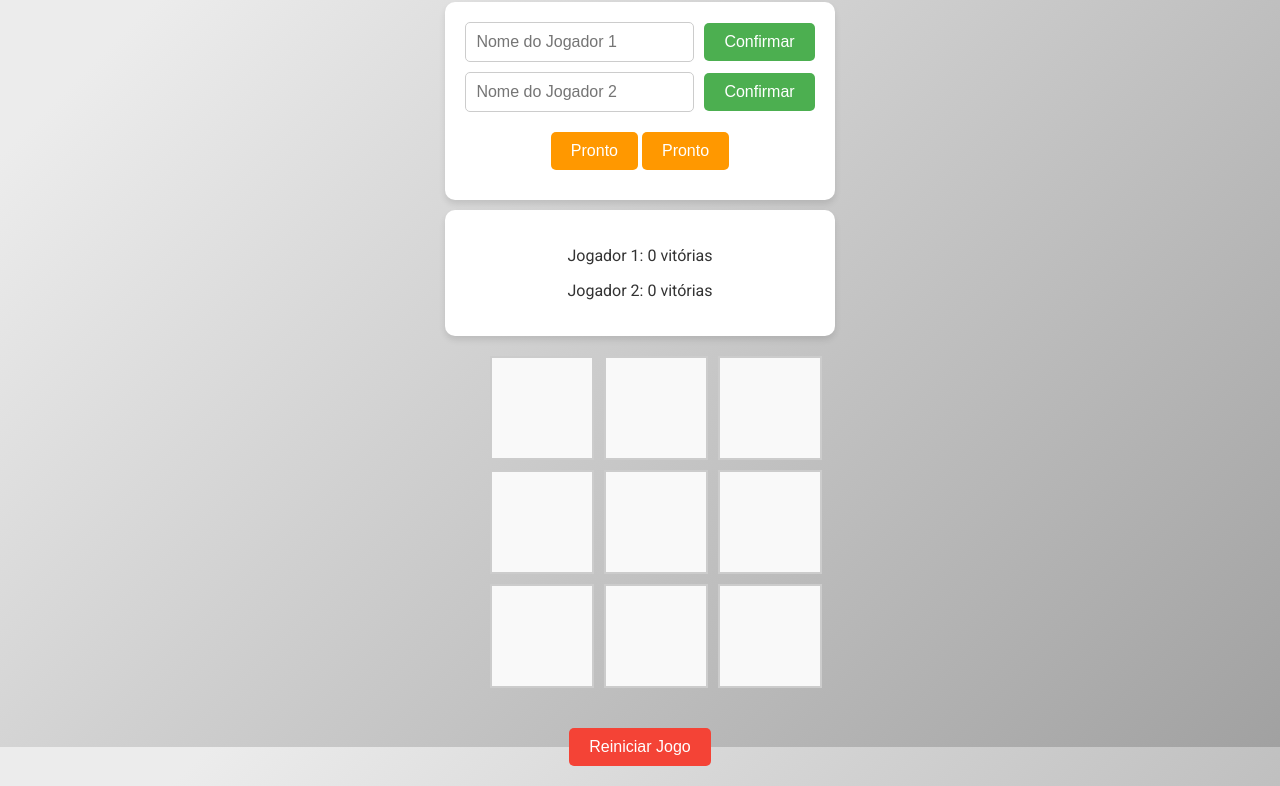
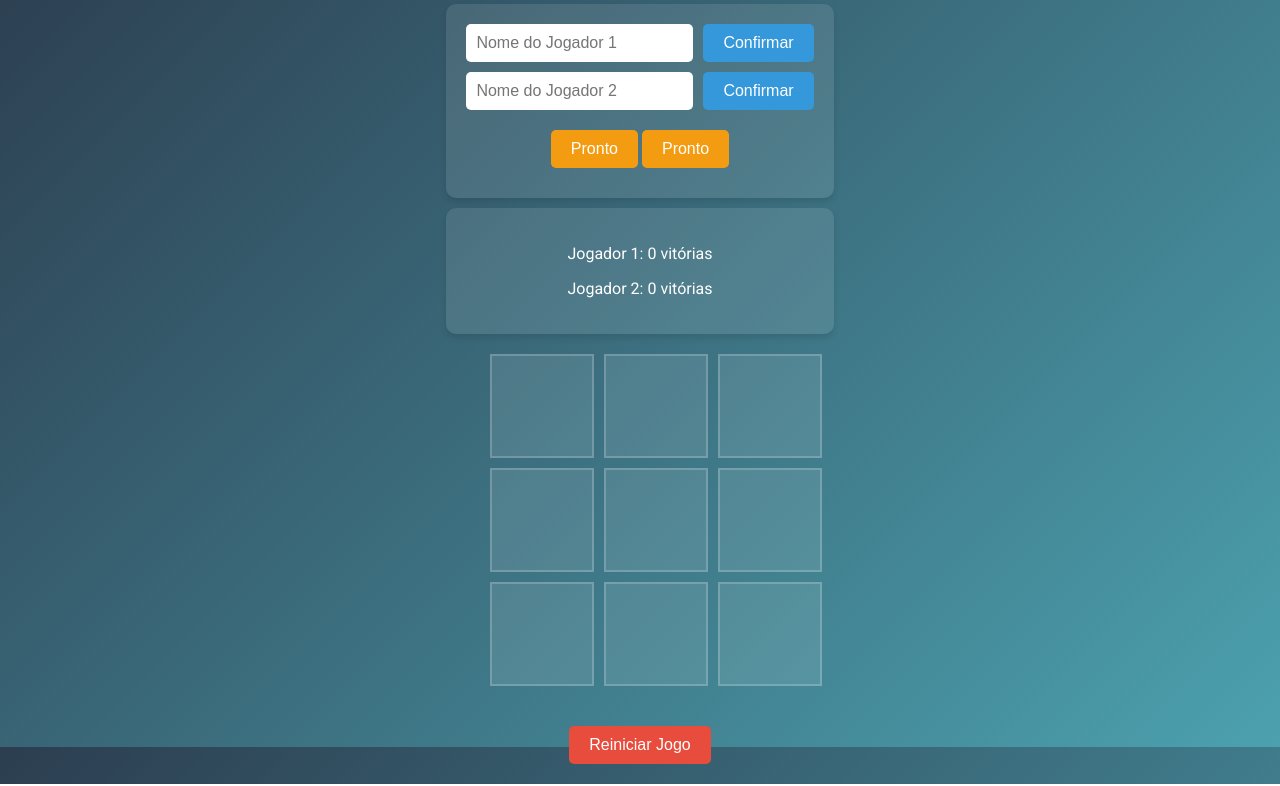
Before and after one commit to vsserra/jogodavelha, a website: page public/index.html in a window 1280 px wide. Shown: the part 53-839 px from the top of the page. Drawn offline with nearby package versions, Linux system fonts and the light colour scheme; no server answers.

Commit message:
Update styles.css

```diff
--- a/public/styles.css
+++ b/public/styles.css
@@ -3,24 +3,24 @@ body {
     justify-content: center;
     align-items: center;
     height: 100vh;
-    background: linear-gradient(135deg, #ececec 10%, #a1a1a1 100%);
+    background: linear-gradient(135deg, #2c3e50 0%, #4ca1af 100%);
     margin: 0;
     font-family: 'Roboto', sans-serif;
 }
 
 #game {
     text-align: center;
-    color: #333;
+    color: #fff;
 }
 
 h1 {
     font-size: 2.5em;
     margin-bottom: 0.5em;
-    color: #333;
+    color: #ecf0f1;
 }
 
 .card {
-    background: #fff;
+    background: rgba(255, 255, 255, 0.1);
     border-radius: 10px;
     padding: 20px;
     margin: 10px;
@@ -38,7 +38,7 @@ h1 {
     flex: 1;
     padding: 10px;
     margin-right: 10px;
-    border: 1px solid #ccc;
+    border: none;
     border-radius: 5px;
     font-size: 1em;
     outline: none;
@@ -46,14 +46,14 @@ h1 {
 }
 
 .player-input input:focus {
-    box-shadow: 0 0 10px rgba(0, 0, 0, 0.1);
+    box-shadow: 0 0 10px rgba(255, 255, 255, 0.8);
 }
 
 .player-input button {
     padding: 10px 20px;
     border: none;
     border-radius: 5px;
-    background: #4CAF50;
+    background: #3498db;
     color: #fff;
     cursor: pointer;
     font-size: 1em;
@@ -61,14 +61,14 @@ h1 {
 }
 
 .player-input button:hover {
-    background: #45a049;
+    background: #2980b9;
 }
 
 .ready-btn {
     padding: 10px 20px;
     border: none;
     border-radius: 5px;
-    background: #ff9800;
+    background: #f39c12;
     color: #fff;
     cursor: pointer;
     font-size: 1em;
@@ -77,7 +77,7 @@ h1 {
 }
 
 .ready-btn:hover {
-    background: #fb8c00;
+    background: #e67e22;
 }
 
 .countdown {
@@ -85,7 +85,7 @@ h1 {
     margin: 20px 0;
     display: none;
     animation: countdown 1s infinite;
-    color: #333;
+    color: #ecf0f1;
 }
 
 @keyframes countdown {
@@ -105,18 +105,19 @@ h1 {
 .cell {
     width: 100px;
     height: 100px;
-    background-color: #f9f9f9;
-    border: 2px solid #ccc;
+    background-color: rgba(255, 255, 255, 0.1);
+    border: 2px solid rgba(255, 255, 255, 0.2);
     display: flex;
     justify-content: center;
     align-items: center;
     font-size: 2em;
     cursor: pointer;
     transition: background 0.3s, transform 0.3s;
+    color: #ecf0f1;
 }
 
 .cell:hover {
-    background-color: #e0e0e0;
+    background-color: rgba(255, 255, 255, 0.3);
     transform: scale(1.1);
 }
 
@@ -124,7 +125,7 @@ h1 {
     padding: 10px 20px;
     border: none;
     border-radius: 5px;
-    background: #f44336;
+    background: #e74c3c;
     color: #fff;
     cursor: pointer;
     font-size: 1em;
@@ -133,13 +134,13 @@ h1 {
 }
 
 .restart-btn:hover {
-    background: #e53935;
+    background: #c0392b;
 }
 
 #message {
     font-size: 1.2em;
     margin-top: 20px;
-    color: #333;
+    color: #ecf0f1;
 }
 
 @media (max-width: 600px) {
```
